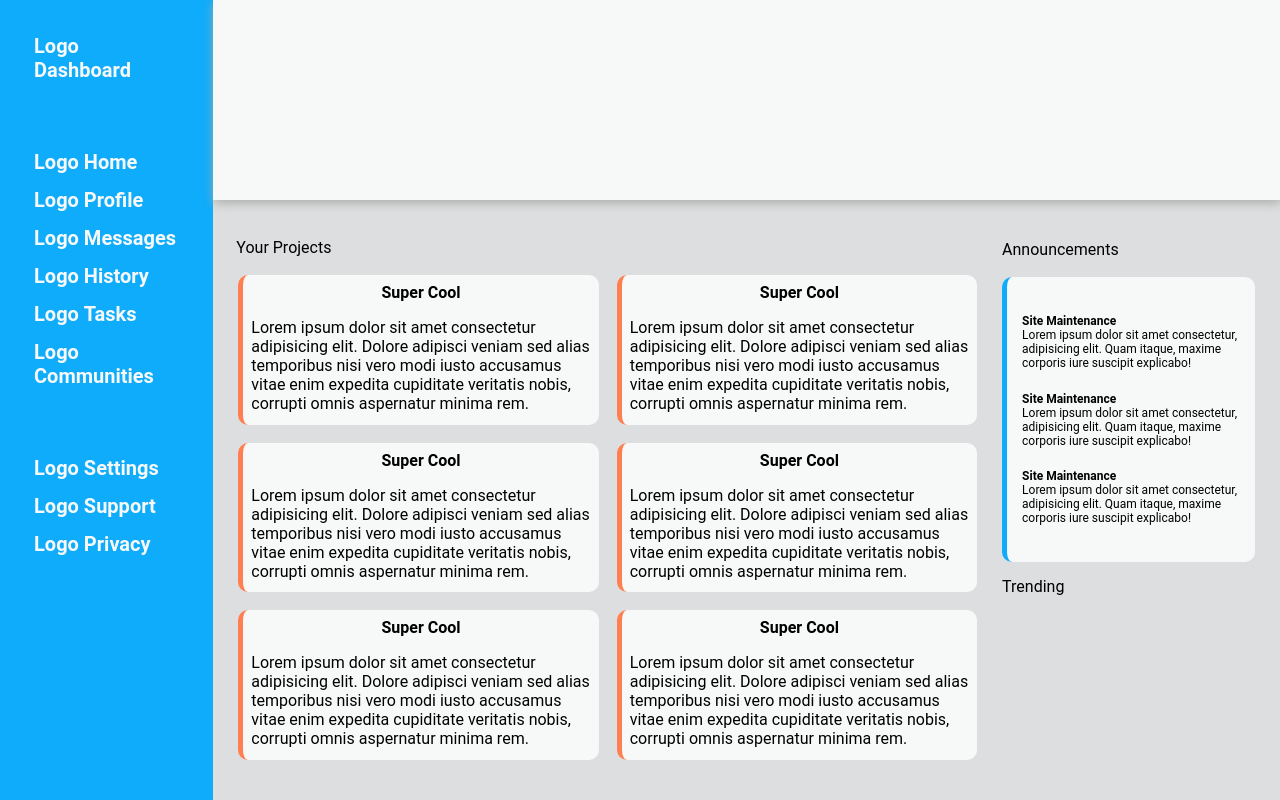
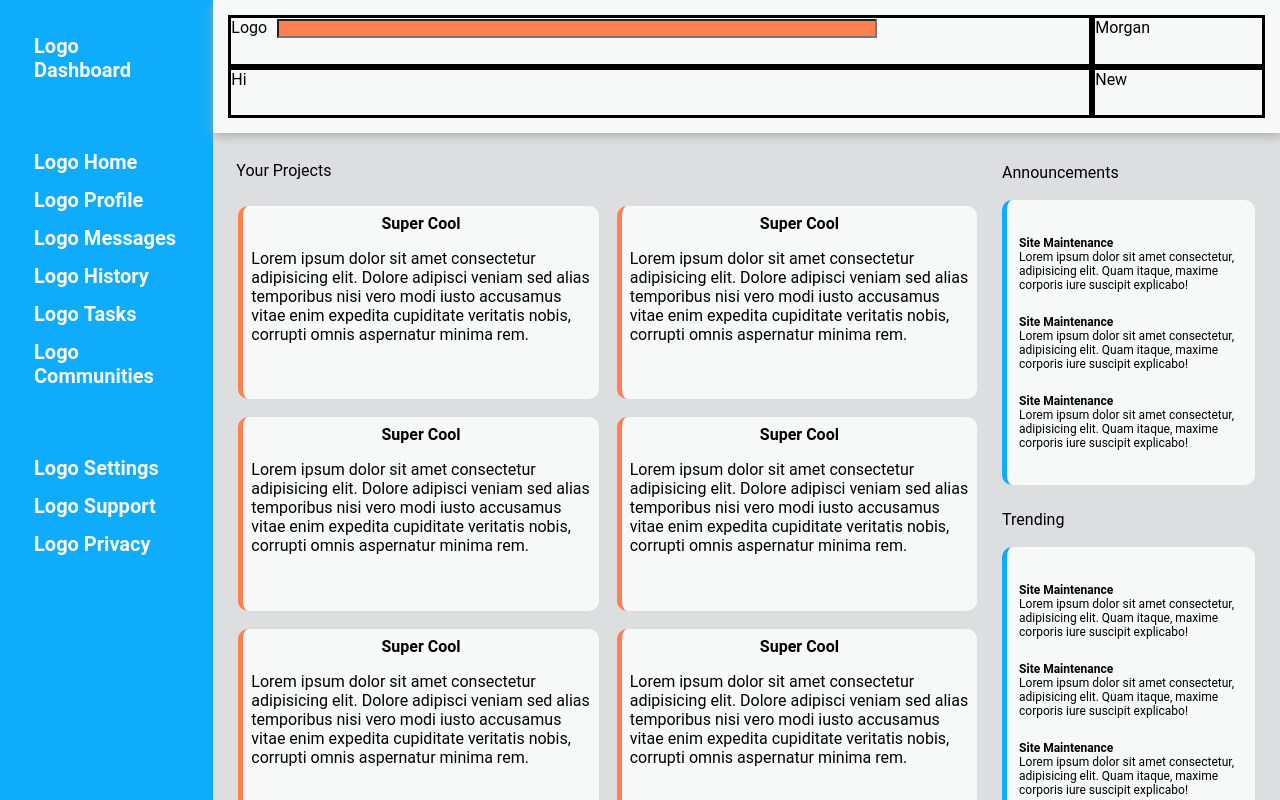
Before and after one commit to delta96/Dashboard-Project, a plain HTML site: page index.html in a window 1280 px wide. Drawn offline with Linux system fonts and the light colour scheme.

Commit message:
add content to header

```diff
--- a/index.html
+++ b/index.html
@@ -55,7 +55,17 @@
                 </div>
             </div>
         </div>
-        <div class='header'></div>
+        <div class='header'>
+            <div class='search'>
+                <p>Logo</p>
+                <form id='form'>
+                    <input type='search' id='query' name='q'>
+                </form>
+            </div>
+            <div class='profile'>Morgan</div>
+            <div class='banner'>Hi</div>
+            <div class='buttons'>New</div>
+        </div>
         <div class='workspace'>
             <div class='project'>
                 <p>Your Projects</p>
@@ -103,7 +113,23 @@
                     </div>
                 </div>
             </div>
-            <div class='trend'>Trending</div>
+            <div class='trend'>
+                <p>Trending</p>
+                <div class='table'>
+                    <div class='news'>
+                        <p><strong>Site Maintenance</strong></p>
+                        <p>Lorem ipsum dolor sit amet consectetur, adipisicing elit. Quam itaque, maxime corporis iure suscipit explicabo!</p>
+                    </div>
+                    <div class='news'>
+                        <p><strong>Site Maintenance</strong></p>
+                        <p>Lorem ipsum dolor sit amet consectetur, adipisicing elit. Quam itaque, maxime corporis iure suscipit explicabo!</p>
+                    </div>
+                    <div class='news'>
+                        <p><strong>Site Maintenance</strong></p>
+                        <p>Lorem ipsum dolor sit amet consectetur, adipisicing elit. Quam itaque, maxime corporis iure suscipit explicabo!</p>
+                    </div>
+                </div>
+            </div>
         </div>
     </div>
 </body>
--- a/style.css
+++ b/style.css
@@ -7,7 +7,7 @@
     width: 100%;
     height: 100vh;
     display: grid;
-    grid-template: 1fr 3fr / 1fr 5fr;
+    grid-template: 1fr 5fr / 1fr 5fr;
     font-family: Roboto, 'Times New Roman', Times, serif;
 }
 
@@ -49,7 +49,26 @@
     position: relative;
     z-index: 10;
     box-shadow: 1px 3px 10px #ABABAB;
+    display: grid;
+    grid-template-rows: 1fr 1fr;
+    grid-template-columns: 5fr 1fr;
+    padding: 15px;
 
+}
+
+.header div {
+    border-style: solid;
+}
+
+.search {
+    display: flex;
+    flex-direction: row;
+    gap: 10px;
+}
+
+#query {
+    background-color: coral;
+    width: 600px;
 }
 
 .workspace {
@@ -60,8 +79,8 @@
     grid-template-rows: 1fr 1fr;
     grid-template-columns: 3fr 1fr;
     gap: 15px;
-    padding: 30px 25px 30px 15px;
-    overflow-y: scroll;
+    padding: 20px 25px 20px 15px;
+    overflow-y: hidden;
 }
 
 
@@ -70,6 +89,7 @@
     grid-column: 1 / 2;
     display: grid;
     grid-template-rows: 1fr 15fr;
+    overflow-y: auto;
 }
 
 .project p {
@@ -115,7 +135,7 @@
     display: flex;
     flex-direction: column;
     justify-content: space-evenly;
-    padding: 15px;
+    padding: 12px;
     border-style: solid;
     border-width: 5px;
     border-color: rgb(14, 172, 250);
@@ -125,3 +145,30 @@
     border-top: white;
     border-bottom: white;
 }
+
+.trend{
+    grid-row: 2 / 3;
+    grid-column: 2 / 3;
+    display: grid;
+    grid-template-rows: 1fr 15fr;
+    padding-top: 10px;
+    gap: 18px;
+}
+
+.table {
+    background-color: #F7F9F9;
+    border-radius: 10px;
+    font-size: 12px;
+    display: flex;
+    flex-direction: column;
+    justify-content: space-evenly;
+    padding: 12px;
+    border-style: solid;
+    border-width: 5px;
+    border-color: rgb(14, 172, 250);
+    background-color: #F7F9F9;
+    border-radius: 10px;
+    border-right: white;
+    border-top: white;
+    border-bottom: white;
+}
```
